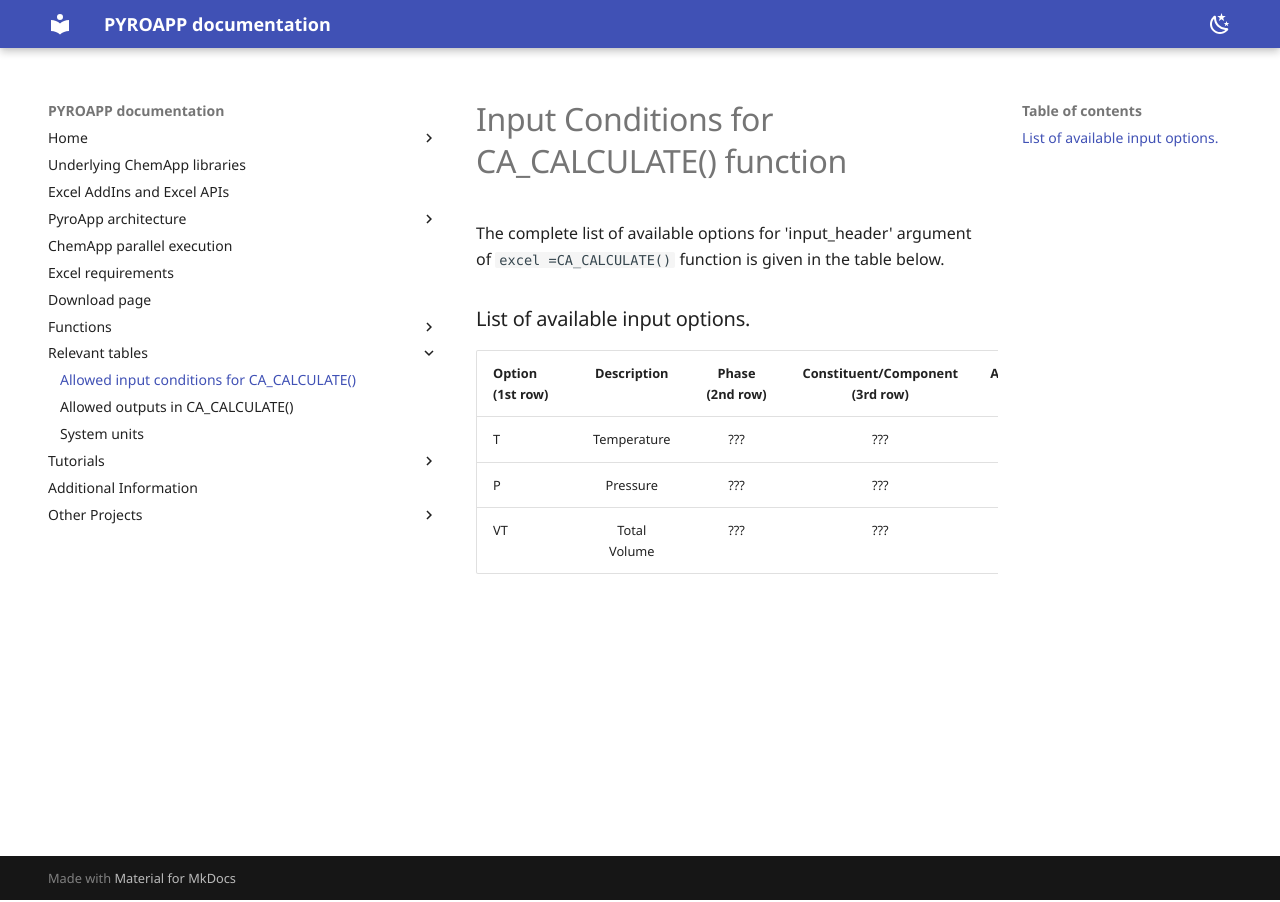
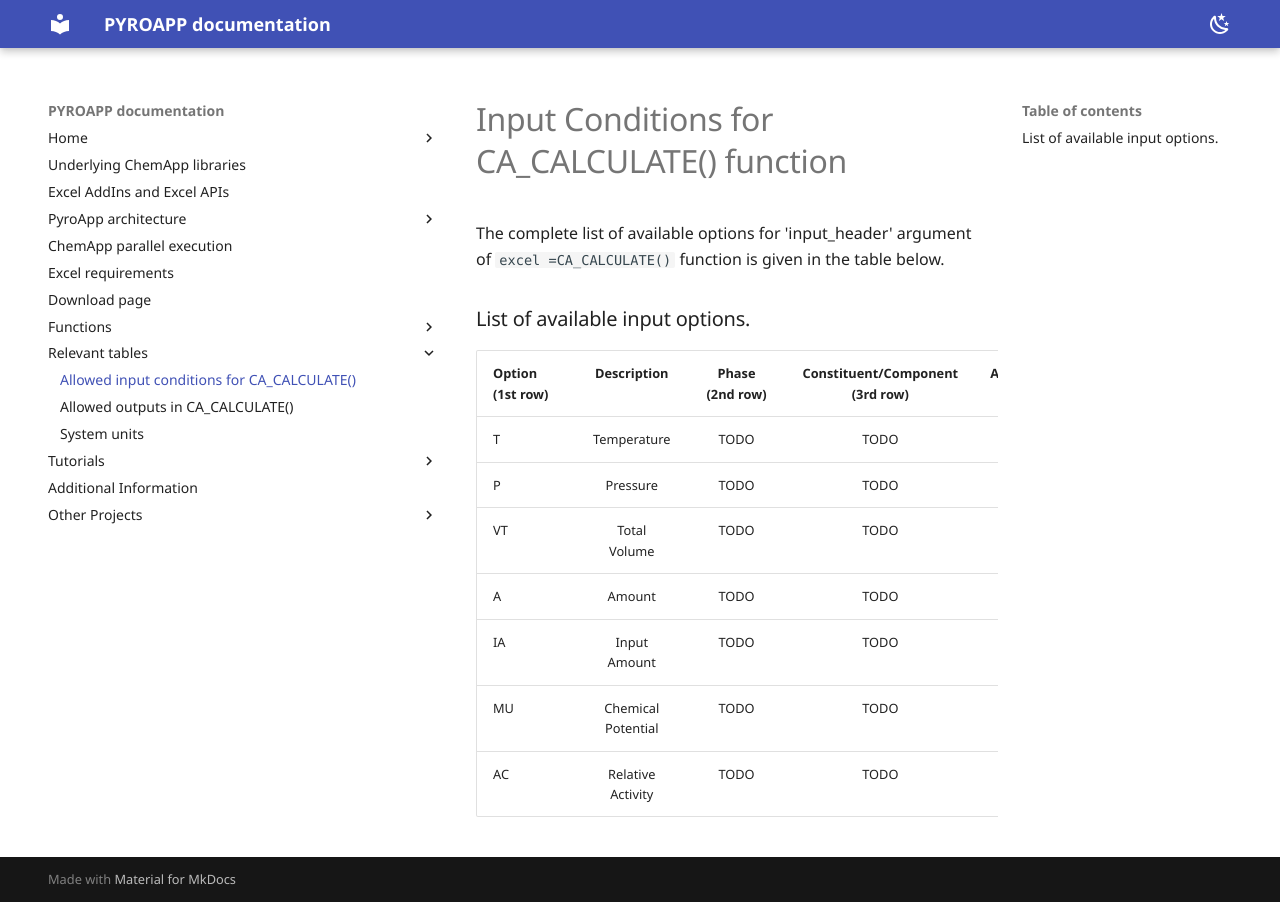
Before and after one commit to evnekdev/pyroapp-docs, an MkDocs documentation site: the page built from docs/input_conditions.md, in a window 1280 px wide. Built offline with MkDocs 1.6.1 and Material for MkDocs 9.7.7, drawn with Linux system fonts in a browser that asks for light colours; some web fonts are replaced.

Commit message:
Update input_conditions.md

```diff
--- a/docs/input_conditions.md
+++ b/docs/input_conditions.md
@@ -6,6 +6,10 @@
 
 | Option (1st row) | Description | Phase (2nd row) | Constituent/Component (3rd row) | Acceptable Values | ChemApp Correspondence |
 |:---|:---:|:---:|:---:|:---:|:---:|
-| T | Temperature | ??? | ??? | ??? | Yes |
-| P | Pressure | ??? | ??? | ??? | Yes |
-| VT | Total Volume | ??? | ??? | Yes |
+| T  | Temperature        | TODO | TODO | TODO | Yes |
+| P  | Pressure           | TODO | TODO | TODO | Yes |
+| VT | Total Volume       | TODO | TODO | TODO | Yes |
+| A  | Amount             | TODO | TODO | TODO | Yes |
+| IA | Input Amount       | TODO | TODO | TODO | Yes |
+| MU | Chemical Potential | TODO | TODO | TODO | Yes |
+| AC | Relative Activity  | TODO | TODO | TODO | Yes |
```
